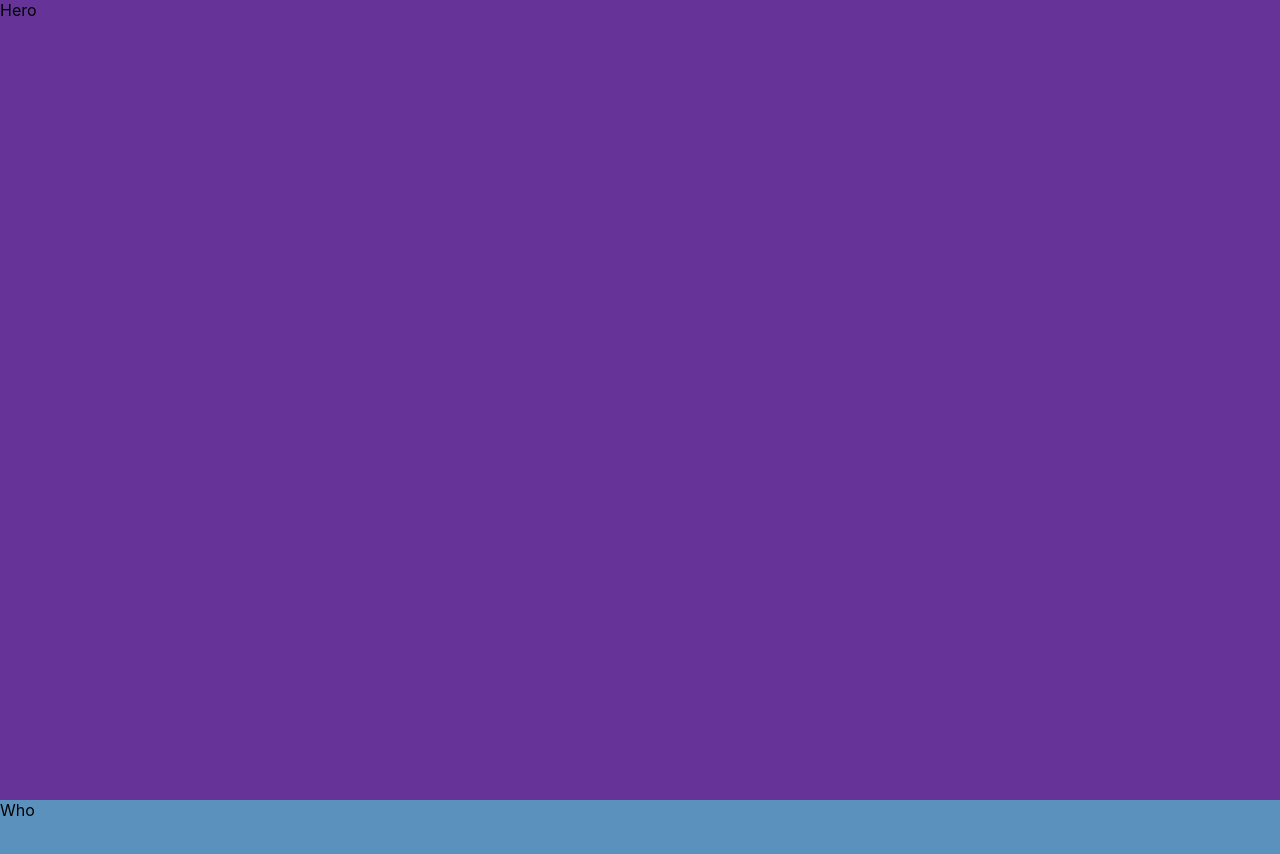
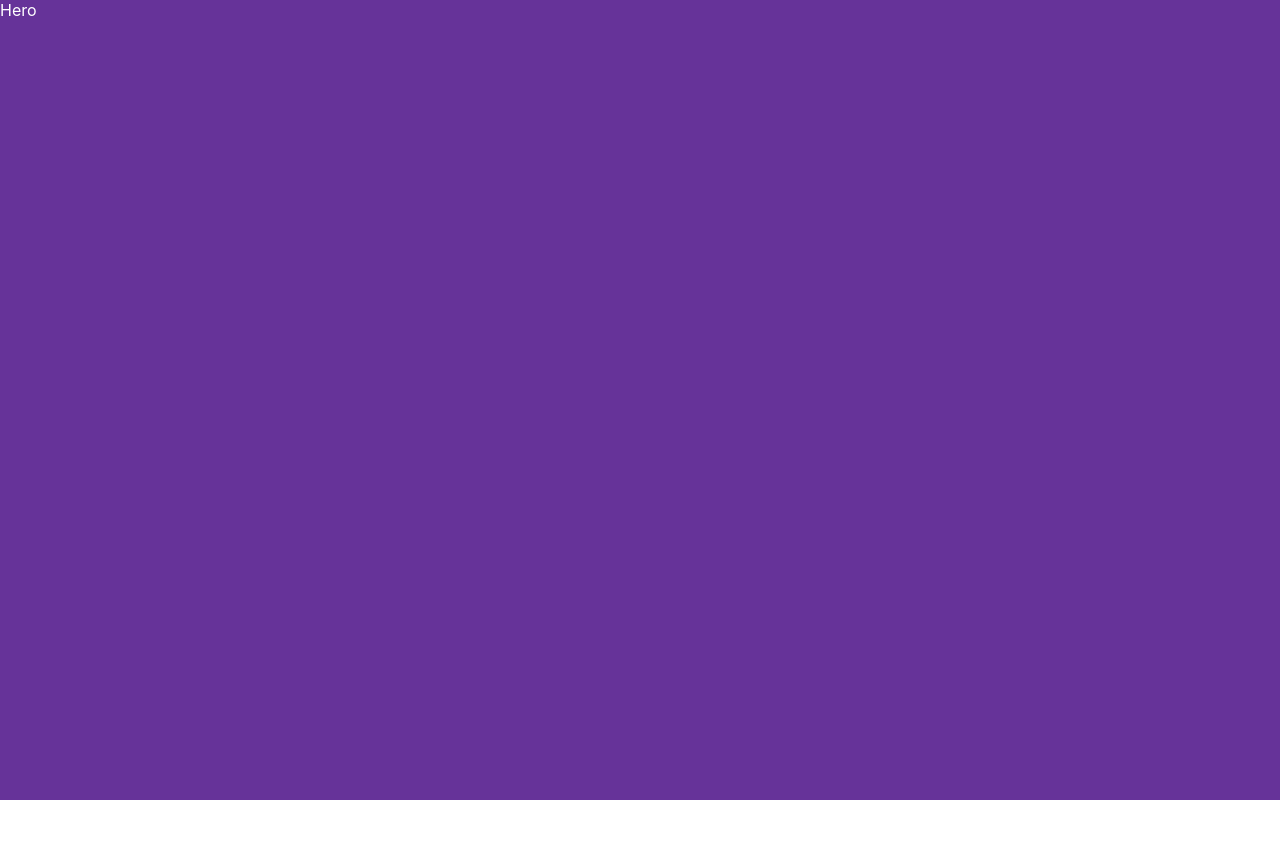
Before and after one commit to GeraAnggaraPutra/react-3D, a React (Create React App) app: page / in a window 1280 px wide. Shown: the top 854 px of the page. After the commit the page ends 800 px from the top, so only its background shows below. Built offline with nearby package versions, Linux system fonts and the light colour scheme; the HTML template or start-up script is replaced by a standard one.

Commit message:
add style container

```diff
--- a/src/App.js
+++ b/src/App.js
@@ -7,7 +7,15 @@
 
 const Container = styled.div`
   height: 100vh;
-  background-color: rebeccapurple;
+  height: 100vh;
+  scroll-snap-type: y mandatory;
+  scroll-behavior: smooth;
+  overflow-y: auto;
+  scrollbar-width: none;
+  color: white;
+  &::-webkit-scrollbar {
+    display: none;
+  }
 `;
 
 function App() {
```
